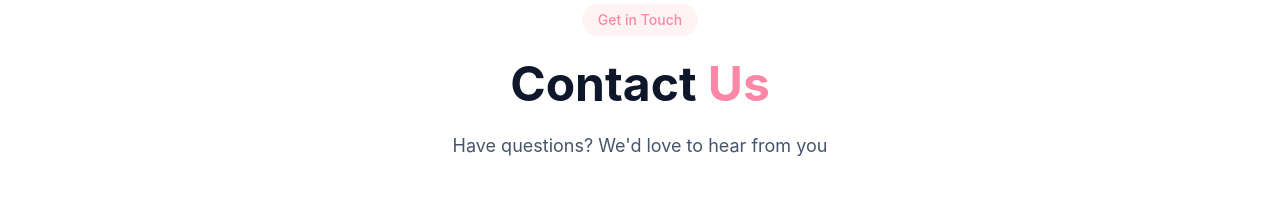
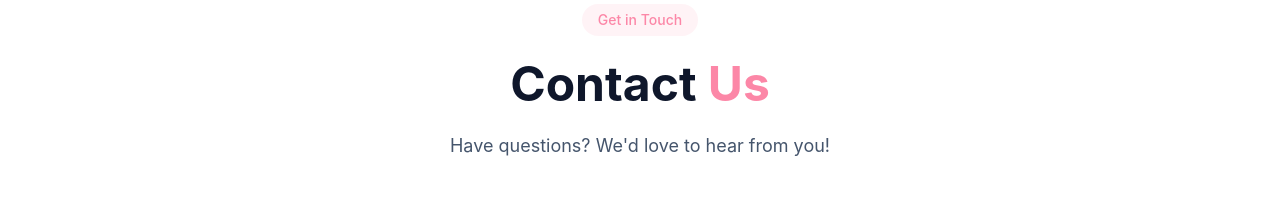
Before and after one commit to Brave-the-Waves/btw-frontend, a React (Vite) app: page / in a window 1280 px wide. Shown: the part 7220-7442 px from the top of the page. Built offline with nearby package versions, Linux system fonts and the light colour scheme; no server answers.

Commit message:
add exclamation point to contact us

```diff
--- a/src/components/home/Contact/index.jsx
+++ b/src/components/home/Contact/index.jsx
@@ -83,7 +83,7 @@
         <motion.div initial={{ opacity: 0, y: 30 }} whileInView={{ opacity: 1, y: 0 }} viewport={{ once: true }} className="text-center mb-16">
           <span className="inline-block px-4 py-1.5 rounded-full bg-[#fc87a7]/10 text-[#fc87a7] text-sm font-medium mb-6">Get in Touch</span>
           <h2 className="text-4xl md:text-5xl font-bold text-slate-900 mb-6">Contact <span className="text-[#fc87a7]">Us</span></h2>
-          <p className="text-lg text-slate-600 max-w-2xl mx-auto">Have questions? We'd love to hear from you</p>
+          <p className="text-lg text-slate-600 max-w-2xl mx-auto">Have questions? We'd love to hear from you!</p>
         </motion.div>
         <div className="mb-10">
           <Media />
```
